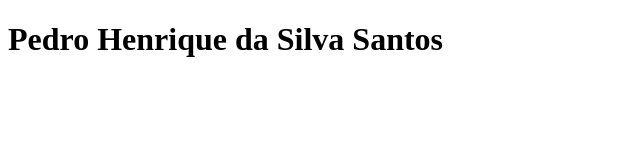
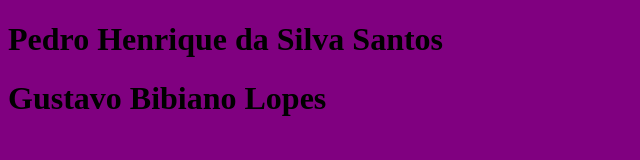
Before and after one commit to GustavoBibiano/ProjetoEquipe01, a plain HTML site: page index.html in a window 1280 px wide. Shown: the whole page, without its empty margins (0-640 px from the left). Drawn offline with Linux system fonts and the light colour scheme.

Commit message:
Colori o body e coloquei meu nome

```diff
--- a/index.html
+++ b/index.html
@@ -1,11 +1,14 @@
 <!DOCTYPE html>
 <html>
 <head>
+	<style>
+		body{background-color: purple;}
+	</style>
 	<title>Projeto_Equipe_01</title>
 </head>
 <body>
 
 	<h1>Pedro Henrique da Silva Santos</h1>
-
+	<h1>Gustavo Bibiano Lopes</h1>
 </body>
 </html>
```
